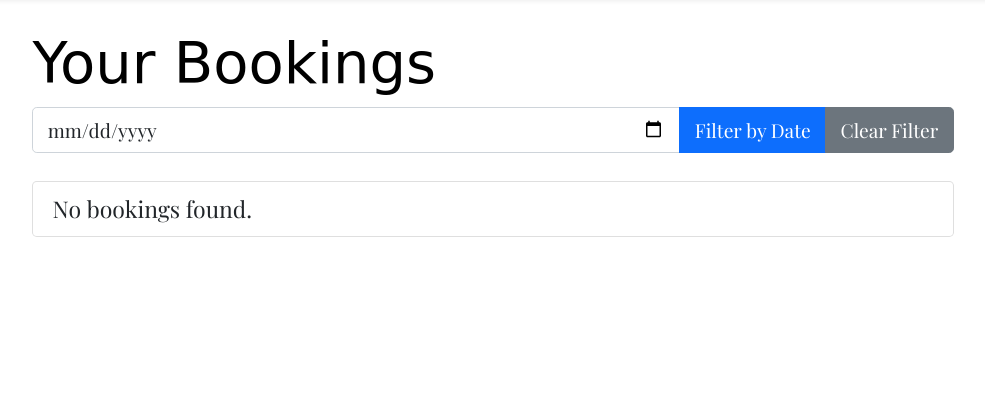
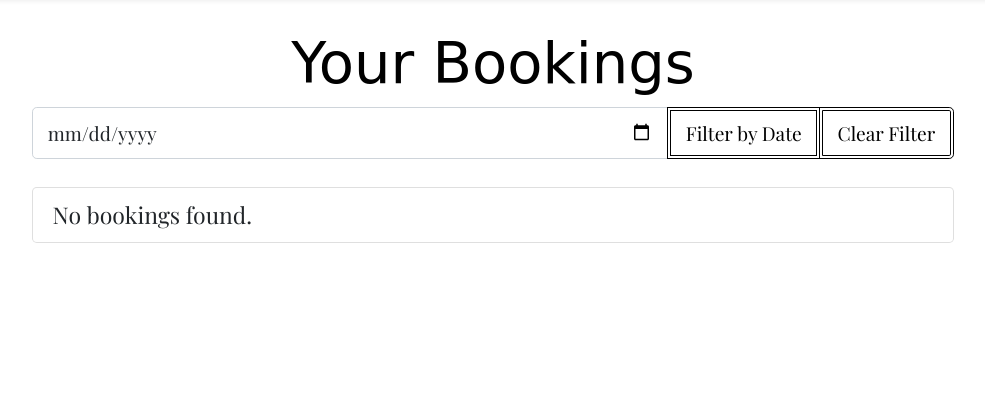
Before and after one commit to ValerioS05/nestbite, a Django app: page /booking/ in a window 1280 px wide. Shown: the part 73-493 px from the top of the page, without its empty margins (147-1132 px from the left). Run offline with Django 4.2, Linux system fonts and the light colour scheme; the visitor is signed in with stand-in values (Sample User, id 1); data that the repository does not hold is empty; some libraries are stand-ins or nearby versions; some web fonts are replaced.

Commit message:
update bookings templates and style

```diff
--- a/static/css/style.css
+++ b/static/css/style.css
@@ -27,6 +27,17 @@ label {
     margin: 15px;
 }
 
+/* Profile button in navbar */
+.user-profile-btn a {
+    display: flex;
+    justify-content: center;
+    align-items: center;
+    width: 40px;
+    height: 40px;
+    border-radius: 50%;
+    border-color: black;
+    color: black;
+}
 /*Logo and feature section (index.html)*/
 .logo {
     height: auto;
@@ -127,10 +138,40 @@ label {
     background-color: black;
 }
 
-
+/* Contact us textare */
 textarea{
     max-width: 100%;
 }
+
+/* Bookings template */
+.boo-btn {
+    color: black;
+    transition: color .40s ease-in-out, background-color .40s ease-in-out, border-color .40s ease-in-out, box-shadow .40s ease-in-out;
+    border: 4px double black;
+}
+
+.boo-btn:hover {
+    color: white;
+    box-shadow: 0 5px 5px black;
+    background-color: black;
+}
+
+.boo-det {
+    border: 2px solid black;
+    margin:0.5em;
+    padding: 8px;
+    list-style-type: none;
+    border-radius: 10px;
+    box-shadow: 0 5px 10px black;
+}
+
+
+
+.tab-selec div {
+    border: 1px solid black;
+}
+
+
 /* Footer style */
 .footer {
     flex-shrink: 0;
@@ -170,17 +211,6 @@ textarea{
     text-align: center;
 }
 
-/* Profile button in navbar */
-.user-profile-btn a {
-    display: flex;
-    justify-content: center;
-    align-items: center;
-    width: 40px;
-    height: 40px;
-    border-radius: 50%;
-    border-color: black;
-    color: black;
-}
 
 @media screen and (min-width: 700px) {
 
--- a/templates/booking/booking_list.html
+++ b/templates/booking/booking_list.html
@@ -3,26 +3,26 @@
 {% block title %}Your Bookings{% endblock %}
 
 {% block content %}
-<h1>Your Bookings</h1>
+<h1 class="text-center">Your Bookings</h1>
 
 <!-- Filter Form -->
 <form method="GET" class="mb-4">
     <div class="input-group">
         <input type="date" name="filter_date" class="form-control" value="{{ filter_date|default:'' }}">
-        <button type="submit" class="btn btn-primary">Filter by Date</button>
-        <a href="{% url 'booking_list' %}" class="btn btn-secondary">Clear Filter</a>
+        <button type="submit" class="btn boo-btn">Filter by Date</button>
+        <a href="{% url 'booking_list' %}" class="btn boo-btn">Clear Filter</a>
     </div>
 </form>
 
-<ul class="list-group">
+<ul class="list-group ">
     {% for booking in bookings %}
-        <li class="list-group-item">
-            <strong>{{ booking.customer_name }}</strong> -
+        <li class="mt-4 boo-det">
+            <h4>{{ booking.customer_name }}</h2> -
             {{ booking.booking_date }} at {{ booking.start_time }}<br>
             Restaurant: {{ booking.tables.first.restaurant.name }}
             <br>
-            <a href="{% url 'booking_detail' booking.id %}" class="btn btn-info btn-sm">View Details</a>
-            <a href="{% url 'update_booking' booking.id %}" class="btn btn-warning btn-sm float-end">Update</a>
+            <a href="{% url 'booking_detail' booking.id %}" class="btn btn-sm boo-btn">View Details</a>
+            <a href="{% url 'update_booking' booking.id %}" class="btn btn-warning btn-sm float-end mx-2">Update</a>
             <a href="{% url 'cancel_booking' booking.id %}" class="btn btn-danger btn-sm float-end" onclick="return confirm('Are you sure you want to cancel this booking?');">Cancel Booking</a>
         </li>
     {% empty %}
--- a/templates/restaurants.html
+++ b/templates/restaurants.html
@@ -8,13 +8,13 @@
     <div class="row mb-3">
         <div class="col">
             <label for="capacity" class="form-label text-center">Capacity</label>
-            <input type="number" name="capacity" id="capacity" class="form-control form-control-lg" value="{{ request.GET.capacity }}" onchange="submitForm()">
+            <input type="number" name="capacity" id="capacity" class="form-control form-control-lg" value="{{ request.GET.capacity }}" min="0" onchange="submitForm()">
             <div class="text-center mt-2">
                 <button type="button" class="clear-btn" onclick="clearField('capacity')">Clear</button>
             </div>
         </div>
         <div class="col">
-            <label for="opening_time" class="form-label text-center">Opening Time</label>
+            <label for="opening_time" class="form-label text-center">Time</label>
             <input type="time" name="opening_time" id="opening_time" class="form-control form-control-lg" value="{{ request.GET.opening_time }}" onchange="submitForm()">
             <div class="text-center mt-2">
                 <button type="button" class="clear-btn" onclick="clearField('opening_time')">Clear</button>
```
Also changed, not shown: booking/forms.py (+9 -0 lines), templates/booking/booking_form.html (+11 -10 lines).
